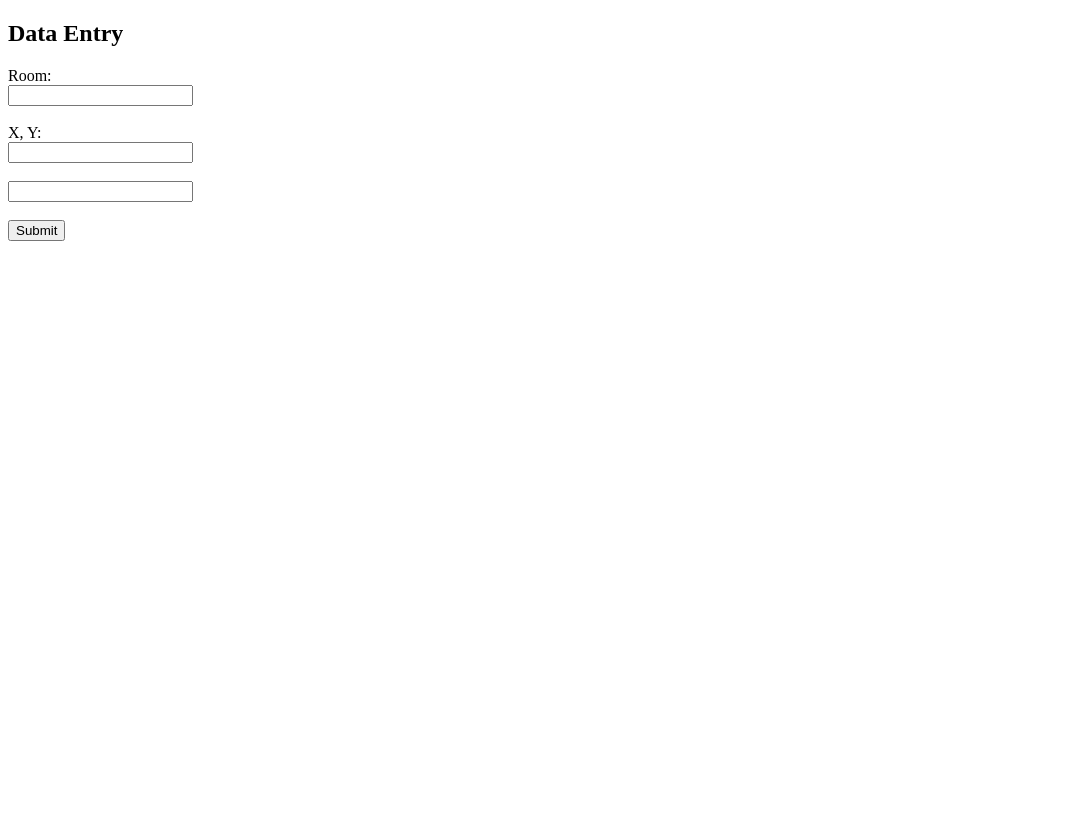
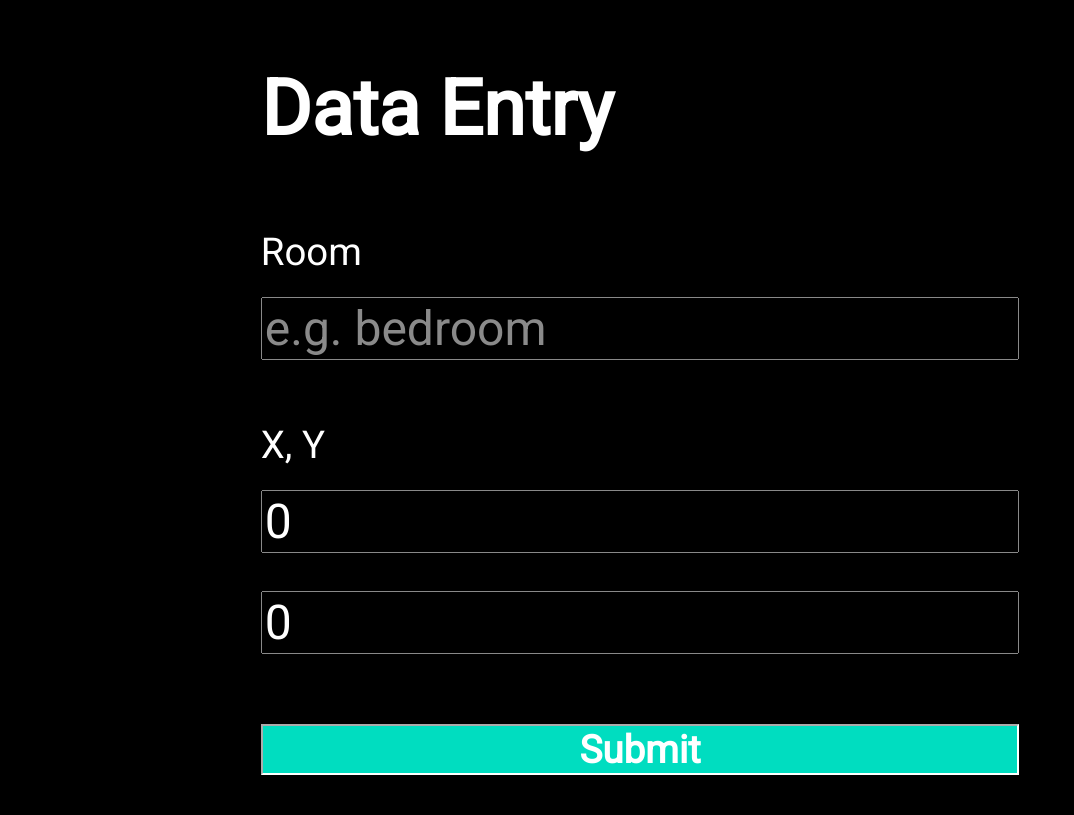
Before and after one commit to tyler-yox/claws, a Flask app: page / in a window 1280 px wide. Shown: the whole page, without its empty margins (0-1074 px from the left). Before the commit the page ends 241 px from the top, so only its background shows below. Run offline with Flask 3, Linux system fonts and the light colour scheme.

Commit message:
added web form styles

```diff
--- /dev/null
+++ b/logging-api/static/css/style.css
@@ -0,0 +1,54 @@
+html {
+    font-size: 16px;
+    font-family: Roboto, sans-serif;
+    filter: invert(1);
+}
+
+body {
+    margin-top: 5%;
+    background-color: white;
+}
+#header-box {
+    margin: auto;
+    min-width: 12rem;
+    max-width: 60%;
+}
+
+h1 {
+    font-size: clamp(1.5rem, 6vw, 5rem);
+}
+
+label {
+    display: inline-block;
+    margin-top: 1.5rem;
+    margin-bottom: 0.25rem;
+    font-size: clamp(1rem, 3vw, 3rem);
+}
+
+input {
+    box-sizing: border-box;
+    font-family: Roboto, sans-serif;
+    font-size: clamp(1rem, 4vw, 3rem);
+}
+
+button {
+    box-sizing: border-box;
+    font-family: Roboto, sans-serif;
+    font-weight: bold;
+    font-size: clamp(1rem, 3vw, 3rem);
+    margin-top: 2rem;
+    background-color: #ff223f;
+}
+
+#form {
+    display: flex;
+    margin: auto;
+    min-width: 12rem;
+    max-width: 60%;
+    flex-direction: column;
+}
+
+#error {
+    color: #00ddc0;
+    font-size: clamp(1rem, 1vw, 3rem);
+}
--- a/logging-api/templates/form.html
+++ b/logging-api/templates/form.html
@@ -3,18 +3,22 @@
 <head>
     <meta charset="UTF-8">
     <title>Data Entry Form</title>
+    <meta name="viewport" content="width=device-width, initial-scale=1">
+    <link rel="stylesheet" href="../static/css/style.css">
+    <link rel="stylesheet" href="https://fonts.googleapis.com/css?family=Roboto&display=swap">
 </head>
 <body>
-    <h2 id="header">Data Entry</h2>
-
+    <div id="header-box">
+        <h1 id="header">Data Entry</h1>
+    </div>
     <div id="form">
-        <label for="room">Room:</label><br>
-        <input type="text" id="room" name="room"><br><br>
-        <label for="x">X, Y:</label><br>
-        <input type="text" id="x" name="x"><br><br>
-        <input type="text" id="y" name="y"><br><br>
+        <label for="room">Room</label><br>
+        <input type="text" id="room" name="room" placeholder="e.g. bedroom"><br><br>
+        <label for="x">X, Y</label><br>
+        <input type="number" id="x" name="x" value="0"><br><br>
+        <input type="number" id="y" name="y" value="0"><br><br>
         <button type="submit" onclick="waitCountdown()">Submit</button>
-        <p id="error" style="color:red"></p>
+        <p id="error"></p>
     </div>
 
     <script>
@@ -48,10 +52,8 @@
                         if (Object.keys(data).includes("error")) {
                             clearTimeout(timeoutId);
                             document.getElementById("header").innerHTML = "Data Entry";
-                            document.getElementById("x").value = "";
-                            document.getElementById("y").value = ""
                             document.getElementById("error").innerHTML = "Error: " + data.error;
-                            document.getElementById("form").style.display = "block";
+                            document.getElementById("form").style.display = "flex";
                         }
                     })
                     .catch(error => {
@@ -61,9 +63,7 @@
                 document.getElementById("form").style.display = "none";
                 await delay(15000);
                 document.getElementById("header").innerHTML = "Data Entry";
-                document.getElementById("form").style.display = "block";
-                document.getElementById("x").value = "";
-                document.getElementById("y").value = "";
+                document.getElementById("form").style.display = "flex";
             }
         }
     </script>
```
